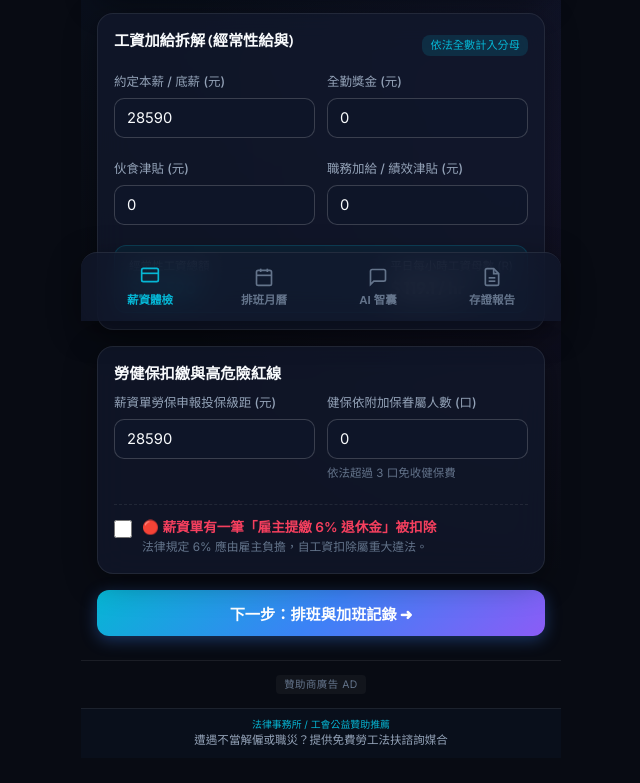
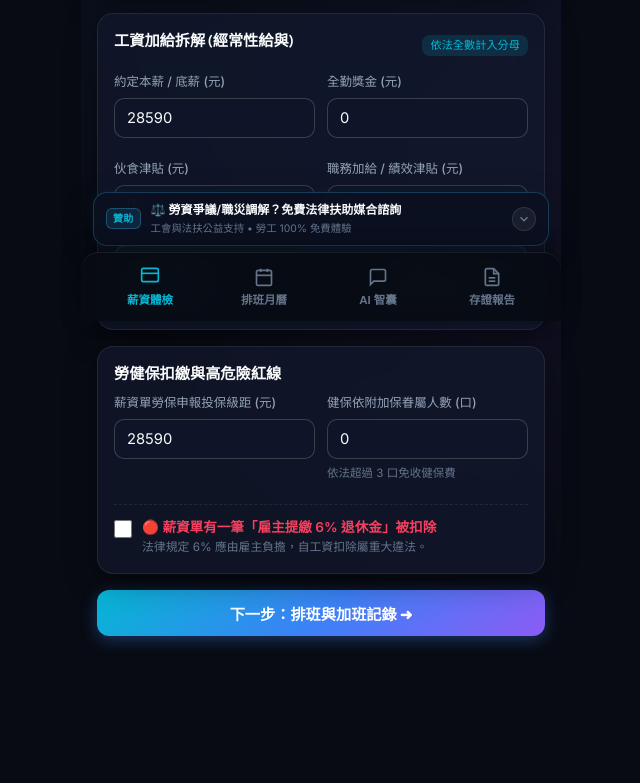
Before and after one commit to william01alltech-hue/laborlaw-guard, a website: page public/index.html in a window 1280 px wide. Shown: the part 479-1262 px from the top of the page, without its empty margins (319-959 px from the left). Drawn offline with Linux system fonts and the light colour scheme.

Commit message:
feat: 實現常駐浮動橫幅廣告 (Floating Banner + 140px 安全防遮擋 + 精簡模式 + 柔和輪播)

```diff
--- a/public/app.js
+++ b/public/app.js
@@ -23,6 +23,7 @@ document.addEventListener('DOMContentLoaded', async () => {
   initCalendar();
   initAIChat();
   initReportActions();
+  initFloatingBanner();
   console.log('🚀 勞工守護神 PWA 系統已啟動完成！');
 });
 
@@ -703,3 +704,65 @@ function exportReportAsText(report) {
   document.body.removeChild(a);
   URL.revokeObjectURL(url);
 }
+
+// ================= 9. 常駐浮動橫幅廣告 (Floating Persistent Banner) =================
+function initFloatingBanner() {
+  const banner = document.getElementById('floating-banner');
+  const btnToggle = document.getElementById('btn-banner-toggle');
+  const bannerBody = document.getElementById('banner-body-clickable');
+  const titleEl = document.getElementById('banner-text-title');
+  const subEl = document.getElementById('banner-text-sub');
+
+  if (!banner || !btnToggle) return;
+
+  // 1. 縮小 / 展開切換（尊重使用者，隨時可切換成極細小膠囊）
+  btnToggle.addEventListener('click', (e) => {
+    e.stopPropagation();
+    const isMinimized = banner.classList.toggle('minimized');
+    btnToggle.title = isMinimized ? '展開橫幅廣告' : '切換精簡模式';
+  });
+
+  // 2. 點擊橫幅彈出公益贊助與法扶媒合說明
+  if (bannerBody) {
+    bannerBody.addEventListener('click', () => {
+      alert('🏛️【勞工守護神 - 公益贊助倡議】\n\n本系統堅持全體勞工「100% 免費使用」！\n由勞工權益律師團隊與工會組織共同維護，提供免費調解存證試算與令函查詢。\n\n若您遇到惡意解僱、重大欠薪或職業災害，建議一鍵產出「存證報告」前往各縣市政府勞工局申請勞資爭議調解！');
+    });
+  }
+
+  // 3. 柔和輪播提示（每 8 秒平滑切換，不打擾操作）
+  const messages = [
+    {
+      title: '⚖️ 勞資爭議/職災調解？免費法律扶助媒合諮詢',
+      sub: '工會與法扶公益支持 • 勞工 100% 免費體驗'
+    },
+    {
+      title: '🛡️ 薪資短發或未足額加給？一鍵產出調解存證清冊',
+      sub: '依勞基法第24條與第38條嚴謹試算 • 具法規佐證力'
+    },
+    {
+      title: '📱 主管下班傳 LINE 算加班！立即諮詢 AI 智囊',
+      sub: '依勞動部 1030130894 號官方有效令函深度拆解'
+    }
+  ];
+
+  let currentMsgIdx = 0;
+  setInterval(() => {
+    if (banner.classList.contains('minimized')) return; // 縮小時不切換
+    currentMsgIdx = (currentMsgIdx + 1) % messages.length;
+
+    // 淡出過渡
+    if (titleEl) titleEl.style.opacity = '0';
+    if (subEl) subEl.style.opacity = '0';
+
+    setTimeout(() => {
+      if (titleEl) {
+        titleEl.textContent = messages[currentMsgIdx].title;
+        titleEl.style.opacity = '1';
+      }
+      if (subEl) {
+        subEl.textContent = messages[currentMsgIdx].sub;
+        subEl.style.opacity = '1';
+      }
+    }, 250);
+  }, 8000);
+}
--- a/public/index.css
+++ b/public/index.css
@@ -166,7 +166,7 @@ body {
 .main-content {
   flex: 1;
   padding: 16px;
-  padding-bottom: 24px;
+  padding-bottom: 140px; /* 安全間距：確保滾動到底部時內容與按鈕完全不被浮動廣告遮擋 */
 }
 
 .tab-view {
@@ -938,64 +938,142 @@ body {
   line-height: 1.45;
 }
 
-/* ================= 廣告安全間距與底部橫幅 (Google Policy) ================= */
-.ad-safety-divider {
-  height: 48px; /* 強制 48px 安全緩衝間距，杜絕誤觸點擊 */
+/* ================= 底部常駐底座 (App Dock) 與浮動橫幅廣告 ================= */
+.app-dock {
+  position: sticky;
+  bottom: 0;
+  z-index: 60;
+  width: 100%;
+  pointer-events: none; /* 穿透外層空白區域，不阻礙頁面點擊 */
+}
+
+/* 常駐浮動橫幅廣告：精巧膠囊造型、微發光邊框、玻璃擬態 */
+.floating-banner {
+  pointer-events: auto;
+  margin: 0 12px 6px 12px;
+  padding: 8px 12px;
+  display: flex;
+  align-items: center;
+  justify-content: space-between;
+  gap: 10px;
+  background: rgba(11, 17, 32, 0.92);
+  backdrop-filter: blur(16px);
+  -webkit-backdrop-filter: blur(16px);
+  border: 1px solid rgba(56, 189, 248, 0.25);
+  border-radius: 14px;
+  box-shadow: 0 8px 28px rgba(0, 0, 0, 0.45), 0 0 12px rgba(56, 189, 248, 0.08);
+  transition: all 0.3s cubic-bezier(0.4, 0, 0.2, 1);
+  user-select: none;
+}
+
+.floating-banner:hover {
+  border-color: rgba(56, 189, 248, 0.45);
+  box-shadow: 0 8px 32px rgba(0, 0, 0, 0.55), 0 0 16px rgba(56, 189, 248, 0.15);
+}
+
+.ad-tag {
+  flex-shrink: 0;
+  font-size: 0.62rem;
+  font-weight: 700;
+  color: var(--accent-cyan);
+  background: rgba(56, 189, 248, 0.12);
+  border: 1px solid rgba(56, 189, 248, 0.3);
+  padding: 2px 6px;
+  border-radius: 6px;
+  letter-spacing: 0.04em;
+}
+
+.banner-body {
+  flex: 1;
+  min-width: 0;
+  cursor: pointer;
+  display: flex;
+  flex-direction: column;
+  gap: 2px;
+}
+
+.banner-title {
+  font-size: 0.75rem;
+  font-weight: 600;
+  color: var(--text-primary);
+  white-space: nowrap;
+  overflow: hidden;
+  text-overflow: ellipsis;
+  transition: color var(--transition-fast);
+}
+
+.banner-body:hover .banner-title {
+  color: var(--accent-cyan);
+}
+
+.banner-subtitle {
+  font-size: 0.65rem;
+  color: var(--text-muted);
+  white-space: nowrap;
+  overflow: hidden;
+  text-overflow: ellipsis;
+}
+
+/* 縮小/還原按鈕 */
+.banner-toggle-btn {
+  flex-shrink: 0;
+  background: rgba(255, 255, 255, 0.06);
+  border: 1px solid rgba(255, 255, 255, 0.1);
+  color: var(--text-muted);
+  width: 24px;
+  height: 24px;
+  border-radius: 50%;
   display: flex;
   align-items: center;
   justify-content: center;
-  border-top: 1px solid var(--border-glass);
+  cursor: pointer;
+  transition: all var(--transition-fast);
 }
 
-.ad-label {
-  font-size: 0.65rem;
-  letter-spacing: 0.05em;
-  color: var(--text-muted);
-  background: rgba(255, 255, 255, 0.04);
-  padding: 2px 8px;
-  border-radius: 4px;
+.banner-toggle-btn:hover {
+  background: rgba(255, 255, 255, 0.15);
+  color: var(--text-primary);
 }
 
-.banner-ad-slot {
-  height: 50px;
-  background: rgba(10, 15, 28, 0.95);
-  border-top: 1px solid var(--border-glass);
-  display: flex;
-  align-items: center;
-  justify-content: center;
-  padding: 0 12px;
+/* 精簡微型膠囊模式 (Mini Mode) - 完全不遮蔽且依然長駐 */
+.floating-banner.minimized {
+  margin: 0 12px 4px auto;
+  width: fit-content;
+  padding: 4px 10px;
+  gap: 6px;
+  background: rgba(11, 17, 32, 0.85);
+  border-color: rgba(255, 255, 255, 0.15);
 }
 
-.mock-banner-content {
-  display: flex;
-  flex-direction: column;
-  align-items: center;
-  text-align: center;
+.floating-banner.minimized .banner-subtitle {
+  display: none;
 }
 
-.mock-sponsor {
-  font-size: 0.62rem;
-  color: var(--accent-cyan);
+.floating-banner.minimized .banner-title {
+  font-size: 0.68rem;
+  max-width: 140px;
 }
 
-.mock-title {
-  font-size: 0.72rem;
-  font-weight: 500;
-  color: var(--text-secondary);
+.floating-banner.minimized .icon-minimize {
+  display: none;
+}
+
+.floating-banner.minimized .icon-expand {
+  display: block;
 }
 
 /* ================= 底部導航欄 (Bottom Nav) ================= */
 .bottom-nav {
-  position: sticky;
-  bottom: 0;
-  z-index: 50;
+  pointer-events: auto;
   display: flex;
-  border-radius: 16px 16px 0 0;
+  border-radius: 18px 18px 0 0;
   border-bottom: none;
   border-left: none;
   border-right: none;
   padding: 8px 12px;
   padding-bottom: max(8px, env(safe-area-inset-bottom));
+  background: rgba(8, 11, 19, 0.95);
+  box-shadow: 0 -4px 20px rgba(0, 0, 0, 0.4);
 }
 
 .nav-item {
--- a/public/index.html
+++ b/public/index.html
@@ -410,18 +410,19 @@
 
     </main>
 
-    <!-- ================= 廣告與導航保留區 ================= -->
-    <!-- Google Policy 安全間距隔離板 (48px) -->
-    <div class="ad-safety-divider">
-      <span class="ad-label">贊助商廣告 AD</span>
+    <!-- ================= 底部常駐導航與浮動橫幅廣告底座 ================= -->
+    <footer class="app-dock">
+      <!-- 常駐浮動橫幅廣告欄 (Floating Persistent Banner) -->
+      <div id="floating-banner" class="floating-banner glassmorphism">
+        <div class="ad-tag">贊助</div>
+        <div class="banner-body" id="banner-body-clickable">
+          <div class="banner-title" id="banner-text-title">⚖️ 勞資爭議/職災調解？免費法律扶助媒合諮詢</div>
+          <div class="banner-subtitle" id="banner-text-sub">工會與法扶公益支持 • 勞工 100% 免費體驗</div>
         </div>
-
-    <!-- 底部常駐橫幅廣告欄位 (Banner Ad Slot) -->
-    <div id="banner-ad-container" class="banner-ad-slot">
-      <div class="mock-banner-content">
-        <span class="mock-sponsor">法律事務所 / 工會公益贊助推薦</span>
-        <span class="mock-title">遭遇不當解僱或職災？提供免費勞工法扶諮詢媒合</span>
-      </div>
+        <button type="button" id="btn-banner-toggle" class="banner-toggle-btn" aria-label="縮小或展開橫幅廣告" title="切換精簡模式">
+          <svg class="icon-minimize" width="14" height="14" viewBox="0 0 24 24" fill="none" stroke="currentColor" stroke-width="2.5"><polyline points="6 9 12 15 18 9"></polyline></svg>
+          <svg class="icon-expand hidden" width="14" height="14" viewBox="0 0 24 24" fill="none" stroke="currentColor" stroke-width="2.5"><polyline points="18 15 12 9 6 15"></polyline></svg>
+        </button>
       </div>
 
       <!-- 底部原生 Tab 導航列 -->
@@ -443,6 +444,7 @@
           <span>存證報告</span>
         </button>
       </nav>
+    </footer>
 
   </div>
 
```
Lines whose indentation alone changed are shown as unchanged.
